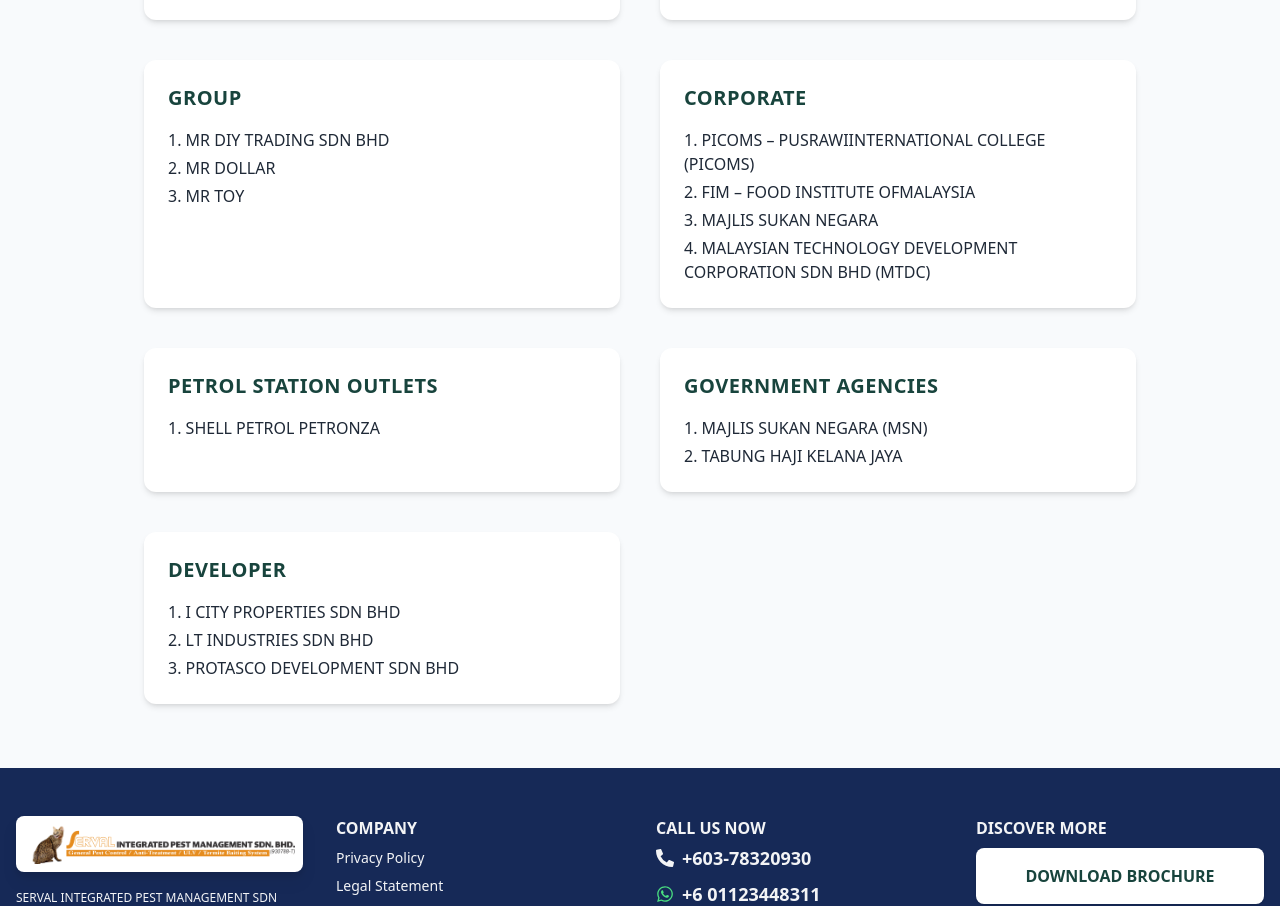
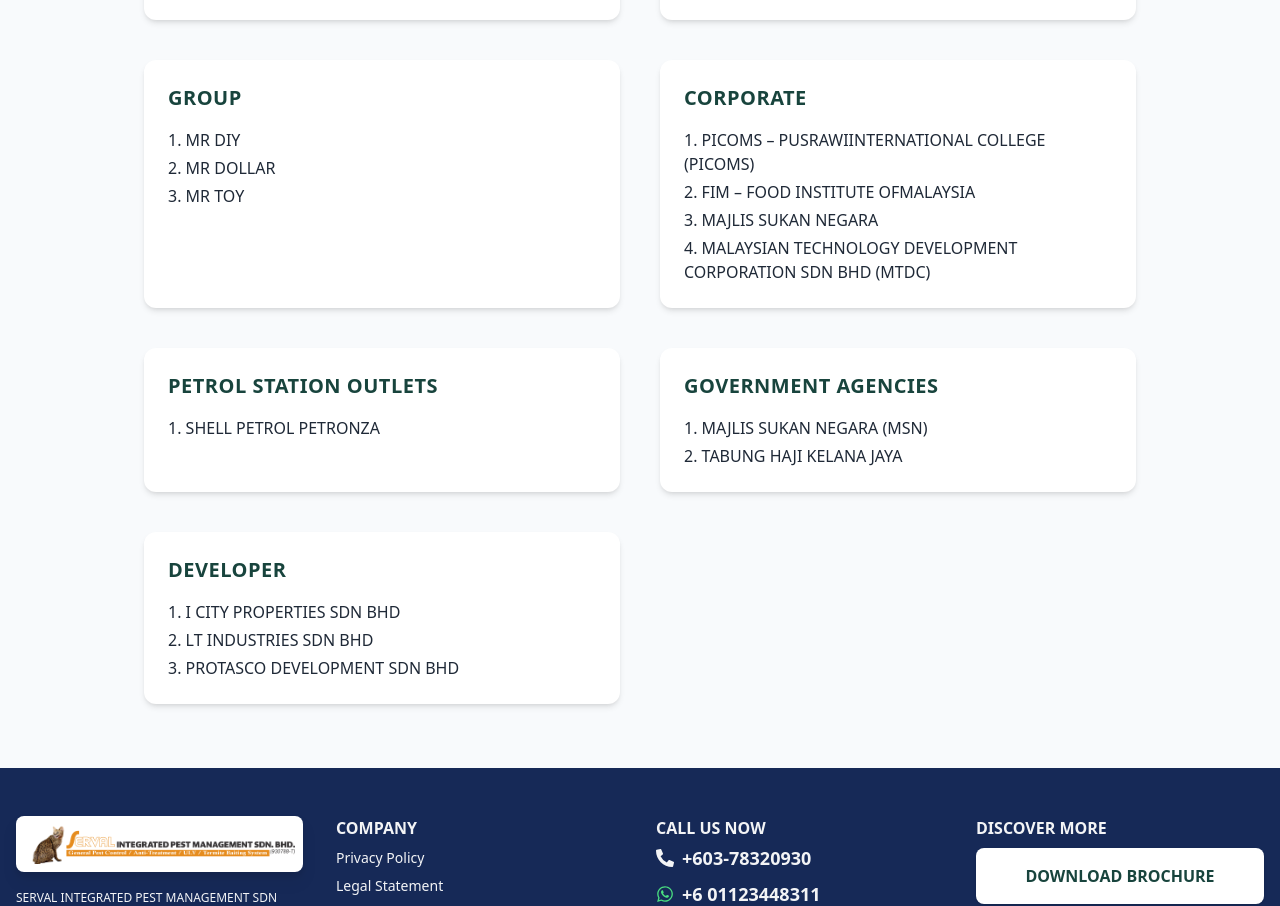
Before and after one commit to NatanaelAdrieChristiawan/pestclinic-landing-page-flow, a React (Vite) app: page /clients in a window 1280 px wide. Shown: the part 1960-2866 px from the top of the page. Built offline with nearby package versions, Linux system fonts and the light colour scheme.

Commit message:
fixing clients

```diff
--- a/src/pages/ListOfClients.tsx
+++ b/src/pages/ListOfClients.tsx
@@ -85,9 +85,9 @@ const categories = [
 	{
 		title: 'GROUP',
 		clients: [
-			'MR DIY TRADING SDN BHD',
+			'MR DIY',
 			'MR DOLLAR ',
-			'MR TOY ',
+			'MR TOY',
 
 		],
 	},
```
Also changed, not shown: 1 other file (tests, documents, lock files or other folders).
